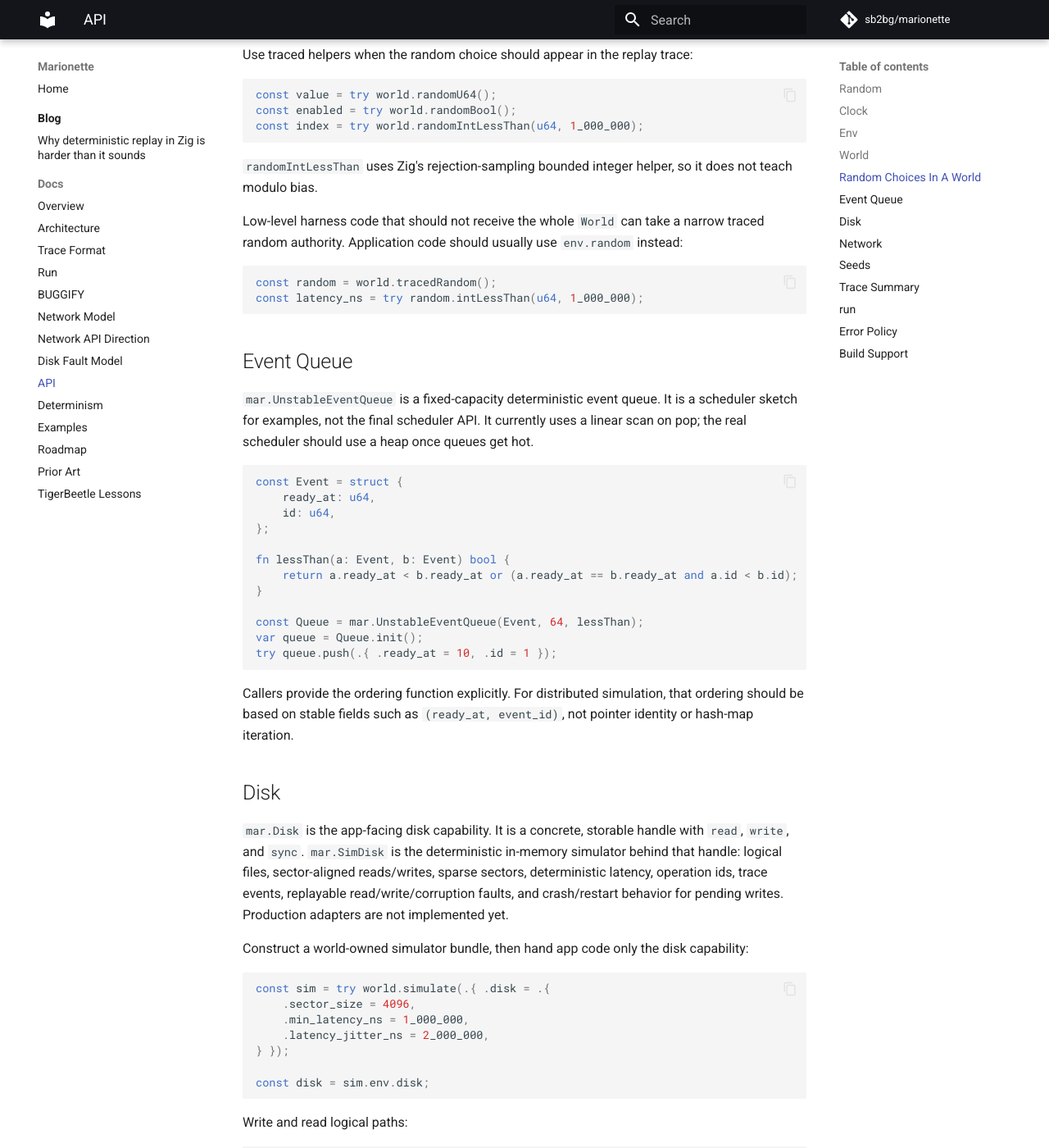
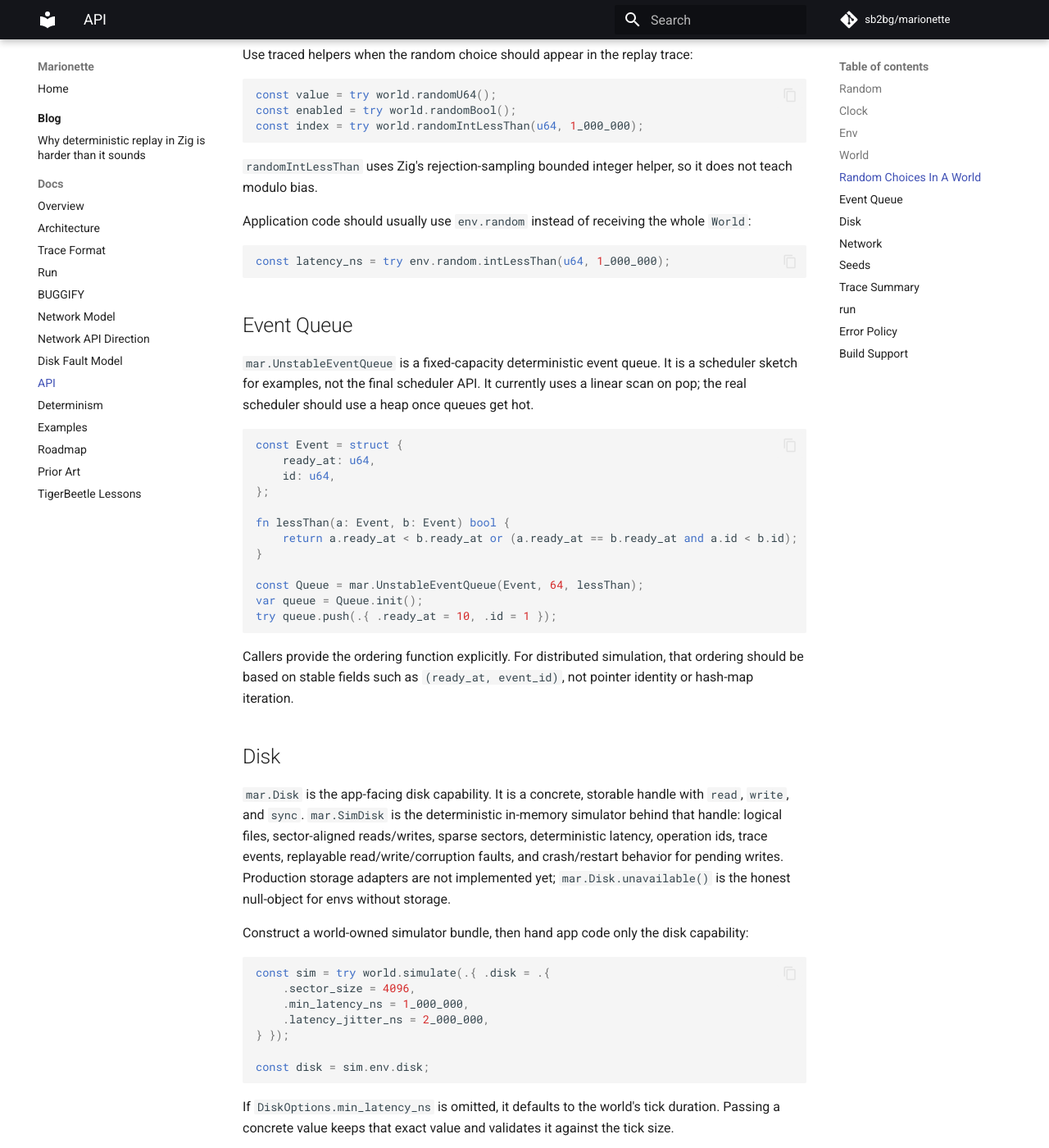
Before and after one commit to sb2bg/marionette, an MkDocs documentation site: the page built from docs/api.md, in a window 1280 px wide and 1400 px high, scrolled down 2874 px. Shown: the whole window at 82% size. Built offline with MkDocs 1.6.1 and Material for MkDocs 9.7.7, drawn with Linux system fonts in a browser that asks for light colours; comment, search, counter and statistics services are not loaded.

Commit message:
Document capability cleanup details

````diff
--- a/docs/api.md
+++ b/docs/api.md
@@ -150,13 +150,11 @@ const index = try world.randomIntLessThan(u64, 1_000_000);
 `randomIntLessThan` uses Zig's rejection-sampling bounded integer helper, so it
 does not teach modulo bias.
 
-Low-level harness code that should not receive the whole `World` can take a
-narrow traced random authority. Application code should usually use
-`env.random` instead:
+Application code should usually use `env.random` instead of receiving the
+whole `World`:
 
 ```zig
-const random = world.tracedRandom();
-const latency_ns = try random.intLessThan(u64, 1_000_000);
+const latency_ns = try env.random.intLessThan(u64, 1_000_000);
 ```
 
 ## Event Queue
@@ -192,7 +190,8 @@ handle with `read`, `write`, and `sync`. `mar.SimDisk` is the deterministic
 in-memory simulator behind that handle: logical files, sector-aligned
 reads/writes, sparse sectors, deterministic latency, operation ids, trace
 events, replayable read/write/corruption faults, and crash/restart behavior
-for pending writes. Production adapters are not implemented yet.
+for pending writes. Production storage adapters are not implemented yet;
+`mar.Disk.unavailable()` is the honest null-object for envs without storage.
 
 Construct a world-owned simulator bundle, then hand app code only the disk
 capability:
@@ -206,6 +205,10 @@ const sim = try world.simulate(.{ .disk = .{
 
 const disk = sim.env.disk;
 ```
+
+If `DiskOptions.min_latency_ns` is omitted, it defaults to the world's tick
+duration. Passing a concrete value keeps that exact value and validates it
+against the tick size.
 
 Write and read logical paths:
 
````
Also changed, not shown: docs/disk-fault-model.md (+2 -0 lines), docs/roadmap.md (+2 -0 lines).
